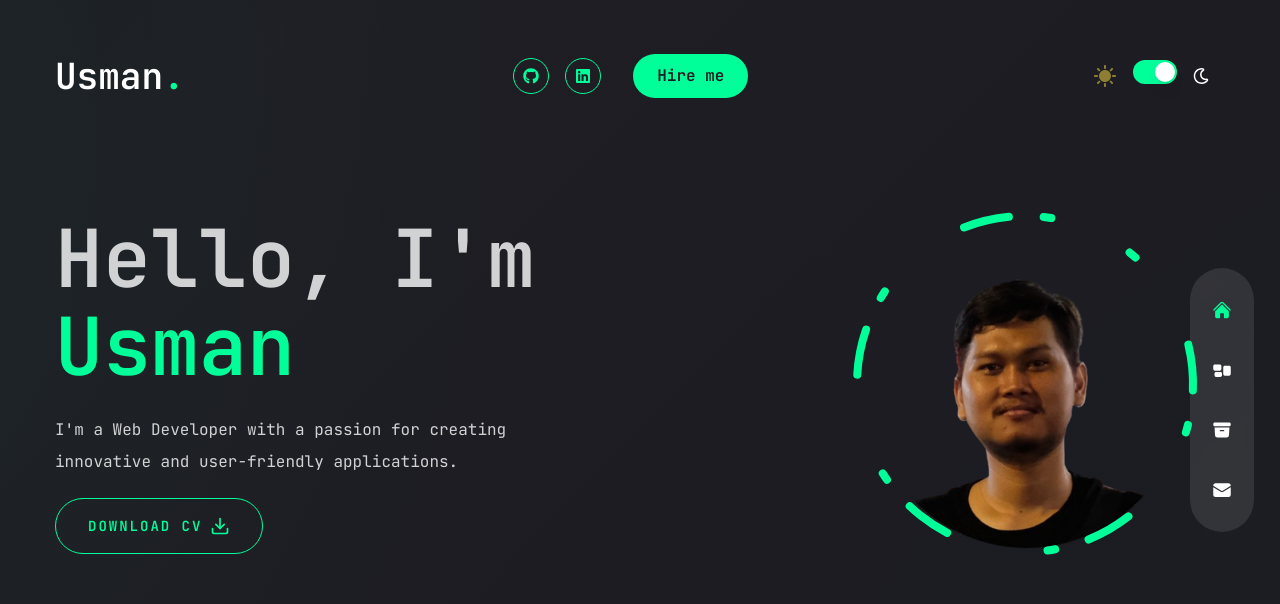
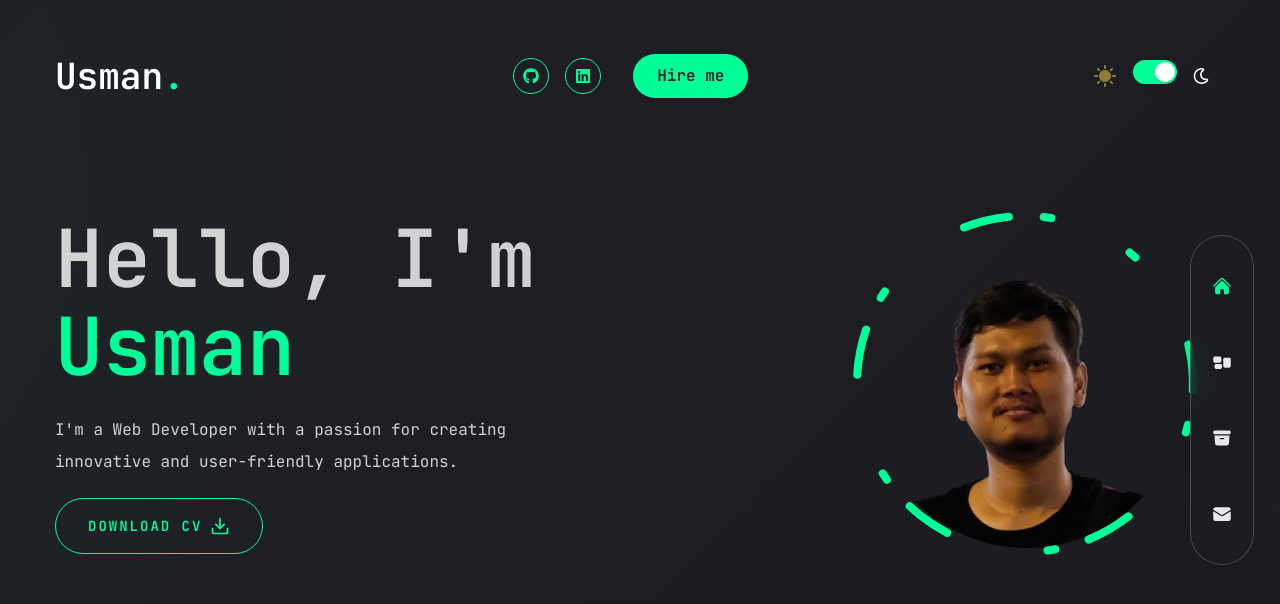
Before and after one commit to yusezmann/my-portfolio, a Next.js app: page / in a window 1280 px wide. Shown: the top 604 px of the page. Built offline with nearby package versions, Linux system fonts and the light colour scheme.

Commit message:
fix: navigation not clicked

```diff
--- a/app/globals.css
+++ b/app/globals.css
@@ -40,7 +40,7 @@
     animation: gradient-shift-dark 20s ease infinite;
   }
 
-  body > * {
+  body > *:not(nav):not([class*="fixed"]) {
     position: relative;
     z-index: 1;
   }
--- a/components/Header.tsx
+++ b/components/Header.tsx
@@ -23,7 +23,7 @@ const Header = () => {
         </div>
 
         {/*  desktop nav hire me  button */}
-        <div className="xl:flex items-center gap-8">
+        <div className="xl:flex items-center gap-8 relative z-0">
           <Nav />
           <div className="">
             <Socials
--- a/components/Nav.tsx
+++ b/components/Nav.tsx
@@ -3,6 +3,8 @@
 // next link
 import Link from "next/link"
 import { usePathname } from "next/navigation"
+import { useEffect, useState } from "react"
+import { createPortal } from "react-dom"
 
 // icons
 import {
@@ -23,38 +25,62 @@ const links = [
 
 const Nav = () => {
   const pathname = usePathname()
+  const [mounted, setMounted] = useState(false)
 
-  return (
-    <nav className="flex flex-col items-center  xl:justify-center gap-y-4 fixed h-max bottom-0 mt-auto right-0 xl:right-[2%] z-50 top-0 w-full xl:w-16 xl:max-w-md xl:h-screen z-[999999]">
+  useEffect(() => {
+    setMounted(true)
+  }, [])
+
+  const navContent = (
+    <nav className="flex flex-col items-center xl:justify-center gap-y-4 fixed h-max bottom-0 right-0 xl:right-[2%] xl:top-1/2 xl:-translate-y-1/2 xl:bottom-auto w-full xl:w-16 xl:max-w-md xl:h-auto z-[999999] pointer-events-auto" style={{ pointerEvents: 'auto' }}>
       {/* inner */}
-      <div className="flex w-full xl:flex-col items-center justify-between xl:justify-center gap-y-10 px-4 md:px-40 xl:px-0 h-[80px] xl:h-max py-8 bg-primary/10 dark:bg-white/10 backdrop-blur-sm text-3xl xl:text-xl xl:rounded-full z-[999999]">
+      <div className="flex w-full xl:flex-col items-center justify-between xl:justify-center gap-y-10 px-4 md:px-40 xl:px-0 h-[80px] xl:h-max py-8 bg-white/80 dark:bg-primary/80 backdrop-blur-md text-3xl xl:text-xl xl:rounded-full pointer-events-none border border-primary/30 dark:border-white/20 shadow-lg">
         {links.map((link, index) => (
           <Link
             className={`${
-              link.path === pathname && "text-accent"
-            } relative flex items-center group hover:text-accent transition-all duration-300 ease-in-out`}
+              link.path === pathname
+                ? "text-accent"
+                : "text-primary dark:text-white/90"
+            } relative flex items-center justify-center group hover:text-accent transition-all duration-300 ease-in-out z-10 p-2 pointer-events-auto cursor-pointer w-full xl:w-auto`}
             href={link.path}
             key={index}
+            style={{ pointerEvents: 'auto' }}
+            onClick={(e) => {
+              e.stopPropagation()
+            }}
           >
             {/* tooltip */}
-            <div className="absolute pr-14 right-0 hidden xl:group-hover:flex">
+            <div className="absolute pr-14 right-0 hidden xl:group-hover:flex pointer-events-none">
               <div className="bg-primary dark:bg-white relative flex text-white dark:text-primary items-center p-[6px] rounded-[3px]">
                 <div className="text-[12px] leading-none font-semibold capitalize">
                   {link.name}
                 </div>
 
                 {/* triangle */}
-                <div className="border-solid border-l-white border-l-8 border-y-transparent border-y-[6px] border-r-0 absolute -right-2"></div>
+                <div className="border-solid border-l-primary dark:border-l-white border-l-8 border-y-transparent border-y-[6px] border-r-0 absolute -right-2"></div>
               </div>
             </div>
 
             {/* icon */}
-            <div>{link.icon}</div>
+            <span className="pointer-events-none block">{link.icon}</span>
           </Link>
         ))}
       </div>
     </nav>
   )
+
+  // Render directly to body using portal to avoid any parent interference
+  if (typeof window !== 'undefined' && mounted) {
+    return createPortal(navContent, document.body)
+  }
+
+  // Return null only during SSR
+  if (typeof window === 'undefined') {
+    return null
+  }
+
+  // During hydration, render normally
+  return navContent
 }
 
 export default Nav
```
